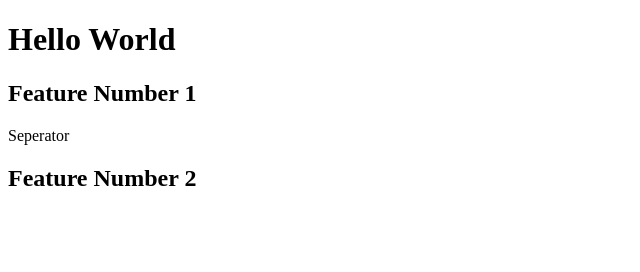
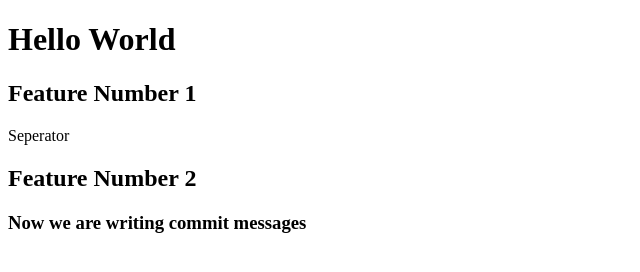
Before and after one commit to I-develop-bugs-for-a-living/gitlearning, a plain HTML site: page index.html in a window 1280 px wide. Shown: the whole page, without its empty margins (0-640 px from the left). Drawn offline with Linux system fonts and the light colour scheme.

Commit message:
We write a commit message
Here is the body
- We can put details Here
- More specific details

```diff
--- a/index.html
+++ b/index.html
@@ -15,5 +15,7 @@
 
     <h2>Feature Number 2</h2>
 
+    <h3>Now we are writing commit messages</h3>
+
 </body>
 </html>
```
